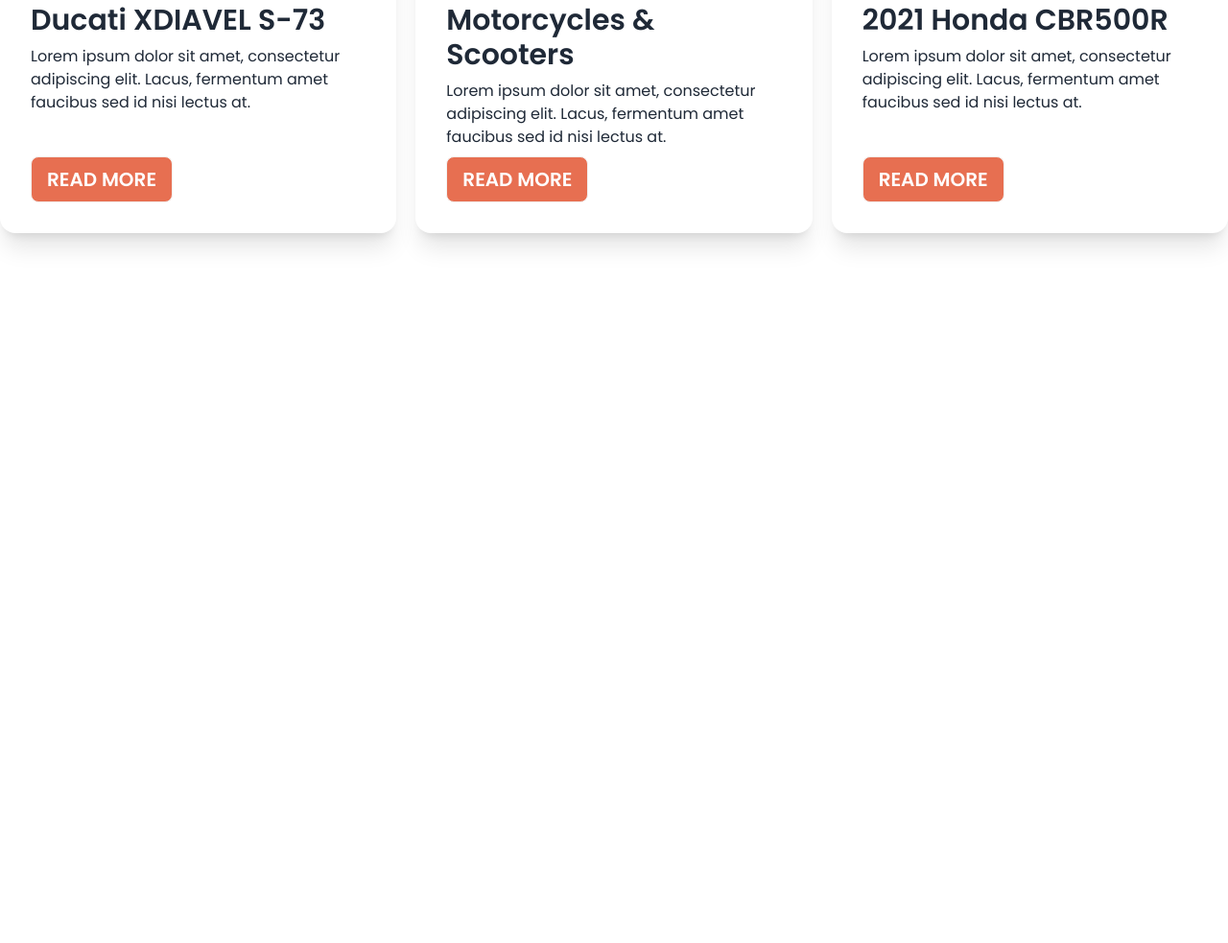
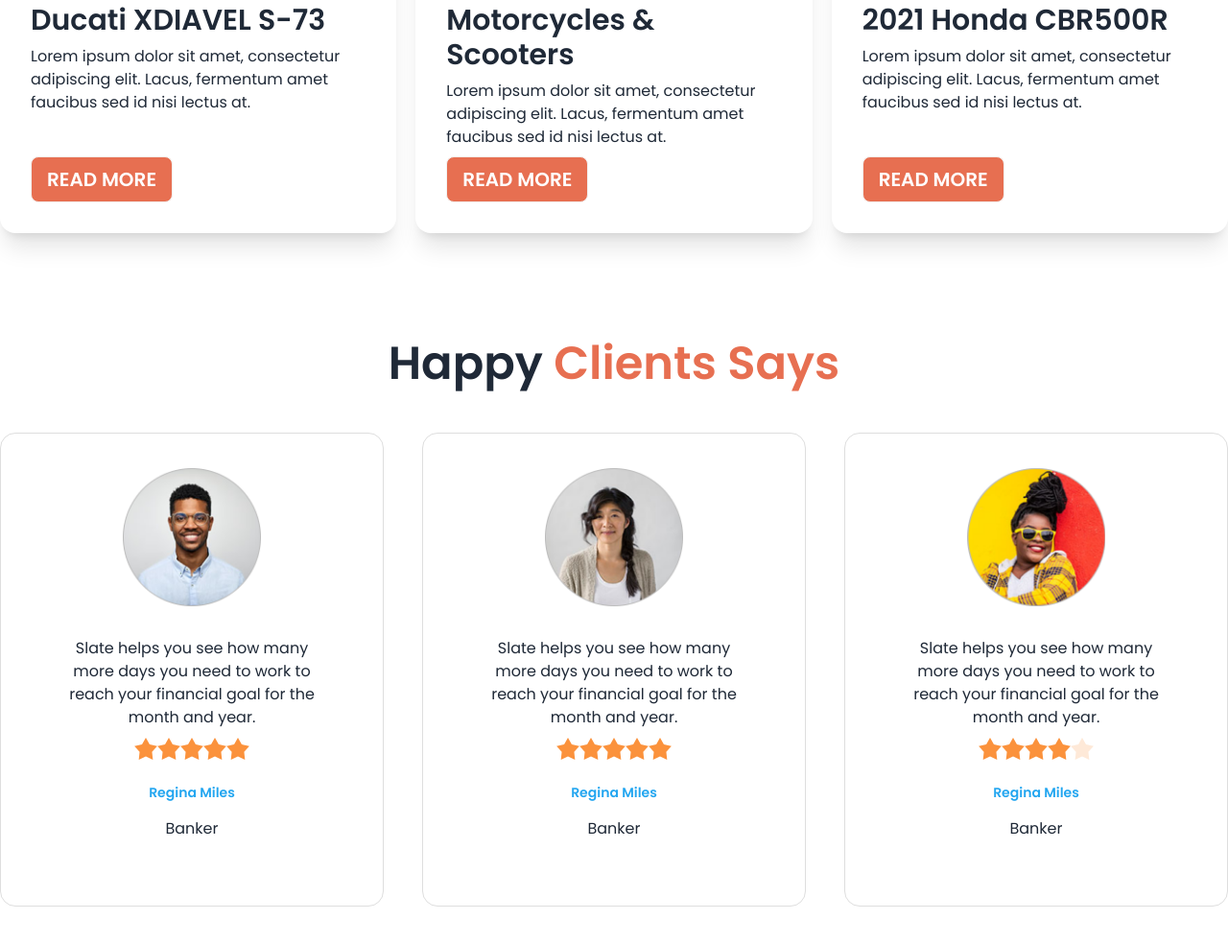
Before and after one commit to mdferdausalam19/biker-zone-website, a plain HTML site: page index.html in a window 1280 px wide. Shown: the part 1115-2098 px from the top of the page at 96% size. Before the commit the page ends 1470 px from the top, so only its background shows below. Drawn offline with nearby package versions, Linux system fonts and the light colour scheme.

Commit message:
added Happy Clients Section

```diff
--- a/index.html
+++ b/index.html
@@ -207,6 +207,78 @@
         </div>
       </section>
 
+      <!-- Happy Clients Section -->
+
+      <section class="my-24">
+        <h3 class="text-5xl mb-12 font-semibold text-center">Happy <span class="text-bike-primary">Clients Says</span></h3>
+
+        <div class="grid gap-10 grid-cols-1 md:grid-cols-2 lg:grid-cols-3">
+          <!-- First Review -->
+          <div class="card p-9 bg-base-100 border border-[#DEDEDE]">
+            <figure><img class="w-36" src="./images/others/user-1.png" alt="Shoes" /></figure>
+            <div class="card-body">
+              <p class="text-center">Slate helps you see how
+                many more days you need
+                to work to reach your financial
+                goal for the month and year.</p>
+                <div class="rating justify-center">
+                  <input type="radio" name="rating-2" class="mask mask-star-2 bg-orange-400" />
+                  <input type="radio" name="rating-2" class="mask mask-star-2 bg-orange-400" />
+                  <input type="radio" name="rating-2" class="mask mask-star-2 bg-orange-400" />
+                  <input type="radio" name="rating-2" class="mask mask-star-2 bg-orange-400" checked/>
+                  <input type="radio" name="rating-2" class="mask mask-star-2 bg-orange-400" />
+                </div>
+              <div class="text-center space-y-4 mt-4">
+                <h4 class="text-sm font-semibold text-[#23A6F0]">Regina Miles</h4>
+                <p>Banker</p>
+              </div>
+            </div>
+          </div>
+          <!-- Second Review -->
+          <div class="card p-9 bg-base-100 border border-[#DEDEDE]">
+            <figure><img class="w-36" src="./images/others/user-2.png" alt="Shoes" /></figure>
+            <div class="card-body">
+              <p class="text-center">Slate helps you see how
+                many more days you need
+                to work to reach your financial
+                goal for the month and year.</p>
+                <div class="rating justify-center">
+                  <input type="radio" name="rating-2" class="mask mask-star-2 bg-orange-400" />
+                  <input type="radio" name="rating-2" class="mask mask-star-2 bg-orange-400" />
+                  <input type="radio" name="rating-2" class="mask mask-star-2 bg-orange-400" />
+                  <input type="radio" name="rating-2" class="mask mask-star-2 bg-orange-400" checked/>
+                  <input type="radio" name="rating-2" class="mask mask-star-2 bg-orange-400" />
+                </div>
+              <div class="text-center space-y-4 mt-4">
+                <h4 class="text-sm font-semibold text-[#23A6F0]">Regina Miles</h4>
+                <p>Banker</p>
+              </div>
+            </div>
+          </div>
+          <!-- Third Review -->
+          <div class="card p-9 bg-base-100 border border-[#DEDEDE]">
+            <figure><img class="w-36" src="./images/others/user-3.png" alt="Shoes" /></figure>
+            <div class="card-body">
+              <p class="text-center">Slate helps you see how
+                many more days you need
+                to work to reach your financial
+                goal for the month and year.</p>
+                <div class="rating justify-center">
+                  <input type="radio" name="rating-2" class="mask mask-star-2 bg-orange-400" />
+                  <input type="radio" name="rating-2" class="mask mask-star-2 bg-orange-400" />
+                  <input type="radio" name="rating-2" class="mask mask-star-2 bg-orange-400" />
+                  <input type="radio" name="rating-2" class="mask mask-star-2 bg-orange-400" checked/>
+                  <input type="radio" name="rating-2" class="mask mask-star-2 bg-orange-400" />
+                </div>
+              <div class="text-center space-y-4 mt-4">
+                <h4 class="text-sm font-semibold text-[#23A6F0]">Regina Miles</h4>
+                <p>Banker</p>
+              </div>
+            </div>
+          </div>
+        </div>
+      </section>
+
     </main>
     <footer>
 
```
